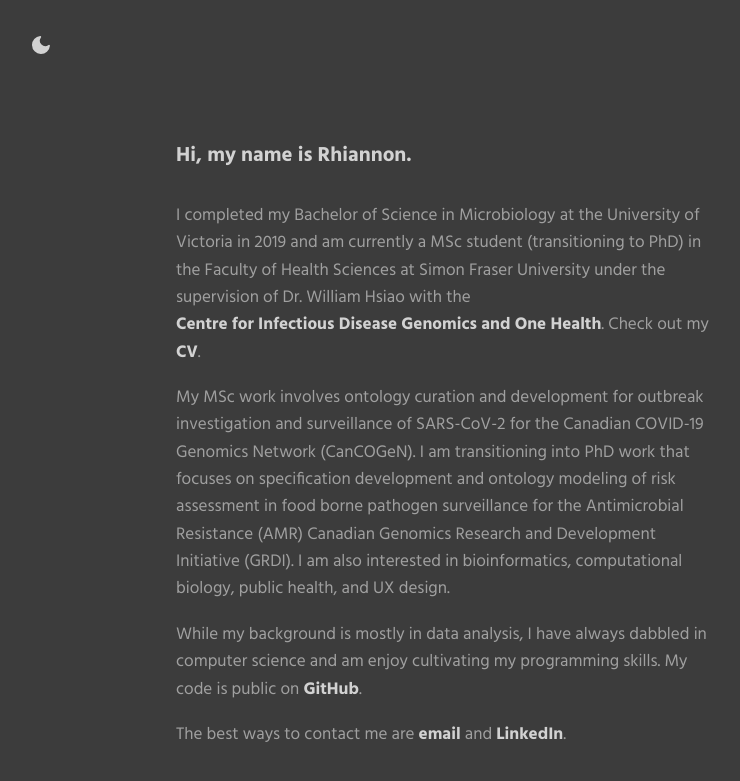
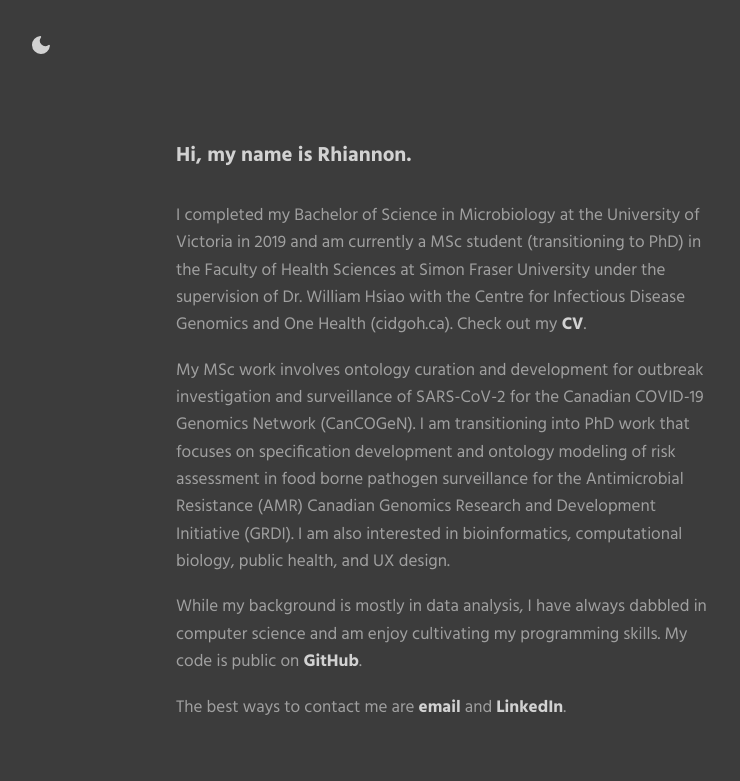
Before and after one commit to cmrn-rhi/cmrn-rhi.github.io, a Jekyll site: the page built from index.html, in a window 1280 px wide. Shown: the top 781 px of the page, without its empty margins (4-744 px from the left). Built offline with Jekyll 4.4.1, drawn with Linux system fonts in a browser that asks for light colours.

Commit message:
Update index.html
Changed cidgoh link

```diff
--- a/index.html
+++ b/index.html
@@ -6,7 +6,7 @@
     I completed my Bachelor of Science in Microbiology at the University of Victoria
     in 2019 and am currently a MSc student (transitioning to PhD) in the Faculty of Health
     Sciences at Simon Fraser University under the supervision of Dr. William Hsiao with
-    the <a href="https://cidgoh.ca/" target="_blank">Centre for Infectious Disease Genomics and One Health</a>.
+    the Centre for Infectious Disease Genomics and One Health (cidgoh.ca).
 
     Check out my <a href="/RCameron_CV.pdf" target="_blank">CV</a>.
 </p>
```
